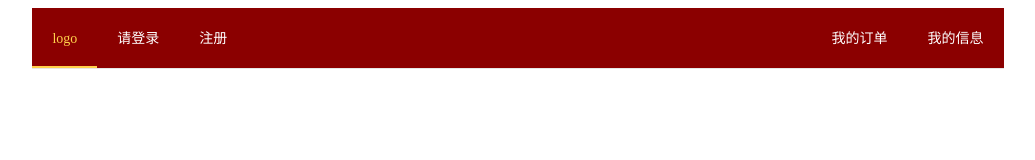
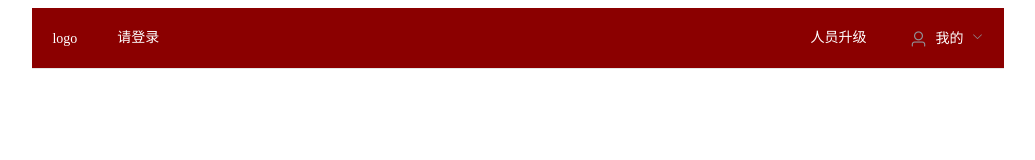
Before and after one commit to summer-like-coding/seckill, a Vue app: page /grap in a window 1280 px wide. Shown: the top 160 px of the page, without its empty margins (122-1157 px from the left). Built offline with nearby package versions, Linux system fonts and the light colour scheme.

Commit message:
导航条改变

```diff
--- a/src/App.vue
+++ b/src/App.vue
@@ -44,5 +44,8 @@ a{
   width: 600px;
   margin: 0 auto;
 }
-
+.pagination{
+  text-align: center;
+  margin: 0 auto;
+}
 </style>
--- a/src/components/nav.vue
+++ b/src/components/nav.vue
@@ -2,7 +2,7 @@
   <div>
     <!-- public用户 -->
     <el-menu
-      :default-active="activeIndex2"
+      :default-active="activeIndex"
       class="el-menu-demo"
       mode="horizontal"
       @select="handleSelect"
@@ -10,56 +10,112 @@
       text-color="#fff"
       active-text-color="#ffd04b"
       v-show="$store.state.User.userIdentity === 0"
+      router="true"
     >
-      <el-menu-item index="1">
+      <el-menu-item>
         <a href="https://www.csxbank.com/" target="_blank">logo</a>
       </el-menu-item>
-      <el-menu-item index="2">
-        <router-link to="/signin">请登录</router-link>
+      <el-menu-item index="signin">
+        <!-- <router-link to="/signin">请登录</router-link> -->
+        登录
       </el-menu-item>
-      <el-menu-item index="3">
-        <router-link to="/signup">注册</router-link>
+      <el-menu-item index="signup">
+        <!-- <router-link to="/signup">注册</router-link> -->
+        注册
       </el-menu-item>
-      <el-menu-item index="4" style="float: right">
-        <router-link to="/imessage">我的信息</router-link>
+      <el-submenu index="imessage" style="float: right">
+        <template slot="title">
+          <i class="el-icon-user"></i>
+          <span>我的</span>
+        </template>
+        <el-menu-item index="imessage">
+          <!-- <router-link to="/imessage">
+            我的信息
+          </router-link> -->
+          我的信息
+        </el-menu-item>
+        <el-menu-item index="home">
+          <!-- <router-link to="/home">
+            退出
+          </router-link> -->
+          退出
+        </el-menu-item>
+        <!-- <el-submenu index="2-4">
+          <template slot="title">选项4</template>
+          <el-menu-item index="2-4-1">选项1</el-menu-item>
+          <el-menu-item index="2-4-2">选项2</el-menu-item>
+          <el-menu-item index="2-4-3">选项3</el-menu-item>
+        </el-submenu> -->
+      </el-submenu>
+      <el-menu-item index="orders" style="float: right">
+        <!-- <router-link to="/orders">
+          <i class="el-icon-goods"></i>
+          <span>订单</span>
+        </router-link> -->
+        <i class="el-icon-goods"></i>
+        <span>订单</span>
       </el-menu-item>
-      <el-menu-item index="5" style="float: right">
-        <router-link to="/orders">我的订单</router-link>
-      </el-menu-item>
-
     </el-menu>
     <!-- <router-view></router-view> -->
     <!-- admin用户 -->
     <el-menu
-      :default-active="activeIndex2"
+      :default-active="activeIndex"
       class="el-menu-demo"
       mode="horizontal"
       @select="handleSelect"
-
+      background-color="darkred"
       text-color="#fff"
       active-text-color="#ffd04b"
       v-if="$store.state.User.userIdentity === 1"
+      router="true"
     >
-      <el-menu-item index="1">
+      <el-menu-item>
         <a href="https://www.csxbank.com/" target="_blank">logo</a>
       </el-menu-item>
-      <el-menu-item index="2">
-        <router-link to="/signin">请登录</router-link>
+      <el-menu-item index="signin">
+        <!-- <router-link to="/signin">请登录</router-link> -->
+        请登录
       </el-menu-item>
-      <el-menu-item index="5" style="float: right">
-        <router-link to="/activities">所有活动</router-link>
+      <el-submenu index="imessage" style="float: right">
+        <template slot="title">
+          <i class="el-icon-user"></i>
+          <span>我的</span>
+        </template>
+        <el-menu-item index="imessage">
+          <!-- <router-link to="/imessage">
+            我的信息
+          </router-link> -->
+          我的信息
+        </el-menu-item>
+        <el-menu-item index="home">
+          <!-- <router-link to="/home">
+            退出
+          </router-link> -->
+          退出
+        </el-menu-item>
+        <!-- <el-submenu index="2-4">
+          <template slot="title">选项4</template>
+          <el-menu-item index="2-4-1">选项1</el-menu-item>
+          <el-menu-item index="2-4-2">选项2</el-menu-item>
+          <el-menu-item index="2-4-3">选项3</el-menu-item>
+        </el-submenu> -->
+      </el-submenu>
+      <el-menu-item index="activities" style="float: right">
+        <!-- <router-link to="/activities">所有活动</router-link> -->
+        所有活动
       </el-menu-item>
-      <el-menu-item index="3" style="float: right">
-        <router-link to="/launch">发起活动</router-link>
+      <el-menu-item index="launch" style="float: right">
+        <!-- <router-link to="/launch">发起活动</router-link> -->
+        发起活动
       </el-menu-item>
-      <el-menu-item index="4" style="float: right">
-        <router-link to="/details">报名详情</router-link>
+      <el-menu-item index="details" style="float: right">
+        <!-- <router-link to="/details">报名详情</router-link> -->
+        报名详情
       </el-menu-item>
-
     </el-menu>
     <!-- root用户 -->
     <el-menu
-      :default-active="activeIndex2"
+      :default-active="activeIndex"
       class="el-menu-demo"
       mode="horizontal"
       @select="handleSelect"
@@ -67,15 +123,42 @@
       text-color="#fff"
       active-text-color="#ffd04b"
       v-if="$store.state.User.userIdentity === 2"
+      router="true"
     >
-      <el-menu-item index="1">
+      <el-menu-item>
         <a href="https://www.csxbank.com/" target="_blank">logo</a>
       </el-menu-item>
-      <el-menu-item index="2">
-        <router-link to="/signin">请登录</router-link>
+      <el-menu-item index="signin">
+        <!-- <router-link to="/signin">请登录</router-link> -->
+        请登录
       </el-menu-item>
-      <el-menu-item index="3" style="float: right">
-        <router-link to="/promote">人员升级</router-link>
+      <el-submenu index="imessage" style="float: right">
+        <template slot="title">
+          <i class="el-icon-user"></i>
+          <span>我的</span>
+        </template>
+        <el-menu-item index="imessage">
+          <!-- <router-link to="/imessage">
+            我的信息
+          </router-link> -->
+          我的信息
+        </el-menu-item>
+        <el-menu-item index="home">
+          <!-- <router-link to="/home">
+            退出
+          </router-link> -->
+          退出
+        </el-menu-item>
+        <!-- <el-submenu index="2-4">
+          <template slot="title">选项4</template>
+          <el-menu-item index="2-4-1">选项1</el-menu-item>
+          <el-menu-item index="2-4-2">选项2</el-menu-item>
+          <el-menu-item index="2-4-3">选项3</el-menu-item>
+        </el-submenu> -->
+      </el-submenu>
+      <el-menu-item index="promote" style="float: right">
+        <!-- <router-link to="/promote">人员升级</router-link> -->
+        人员升级
       </el-menu-item>
     </el-menu>
   </div>
@@ -83,11 +166,10 @@
 
 <script>
 export default {
-  name:'Nav',
+  name: "Nav",
   data() {
     return {
       activeIndex: "1",
-      activeIndex2: "1",
     };
   },
   methods: {
@@ -95,8 +177,7 @@ export default {
       console.log(key, keyPath);
     },
   },
-  mounted(){
-
+  mounted() {
     console.log(this.$store.state.User.userIdentity);
     // console.log(this.$store);
   },
--- a/src/components/pagination.vue
+++ b/src/components/pagination.vue
@@ -33,6 +33,8 @@ export default {
 
 <style scoped>
     .block{
+        /* margin-top: 30px; */
+        /* margin: 0 auto; */
         margin-top: 30px;
     }
 </style>
--- a/src/store/user.js
+++ b/src/store/user.js
@@ -15,7 +15,7 @@ export default {
     },
     state: {
         // 这个时用来表示用户的身份
-        userIdentity:0,
+        userIdentity:2,
         tableData: [
             {
                 ID: 123,
--- a/src/views/public/grap.vue
+++ b/src/views/public/grap.vue
@@ -1,20 +1,19 @@
 <template>
   <div>
     <el-container>
-    <el-aside width="200px">
+    <el-aside>
       <img
         src="https://tse1-mm.cn.bing.net/th/id/OIP-C.nfC2tVNM9TgwQ5QuqECd6wHaFj?w=213&h=180&c=7&r=0&o=5&dpr=1.25&pid=1.7"
         alt=""
         width="100%"
       />
-      <span>￥1000</span>
-      <el-progress :percentage="50"></el-progress>
+      <div>价格：$1000</div>
+      <!-- <el-progress :percentage="50"></el-progress> -->
     </el-aside>
     <el-container>
-      <el-main>{{ text }}</el-main>
-      <el-footer>
+      <el-main>
+        <p>{{ text }}</p>
         <el-input-number
-          size="mini"
           v-model="num"
           @change="handleChange"
           :min="1"
@@ -22,7 +21,8 @@
           label="描述文字"
         ></el-input-number>
         <el-button @click="pushShow()">点击购买</el-button>
-      </el-footer>
+      </el-main>
+
     </el-container>
   </el-container>
   <router-view></router-view>
@@ -101,4 +101,10 @@ export default {
   text-align: center;
   /* line-height: 160px; */
 }
+.el-button{
+  margin-left:30px ;
+}
+.el-input-number{
+  margin-right: 30px;
+}
 </style>
--- a/src/views/public/orders.vue
+++ b/src/views/public/orders.vue
@@ -7,7 +7,7 @@
       <br />
       <Orderlist></Orderlist>
     </div>
-    <Pagination></Pagination>
+    <Pagination class="pagination"></Pagination>
     <!-- <h2>woshi1{{IsPay}}</h2> -->
   </div>
 </template>
--- a/src/views/root/promote.vue
+++ b/src/views/root/promote.vue
@@ -32,7 +32,7 @@
       </el-table-column>
     </el-table>
     <!-- 添加分页器 -->
-    <Pagination></Pagination>
+    <Pagination class="pagination"></Pagination>
   </div>
 </template>
 <script>
@@ -71,4 +71,5 @@ export default {
 </script>
 
 <style scoped>
+
 </style>
```
